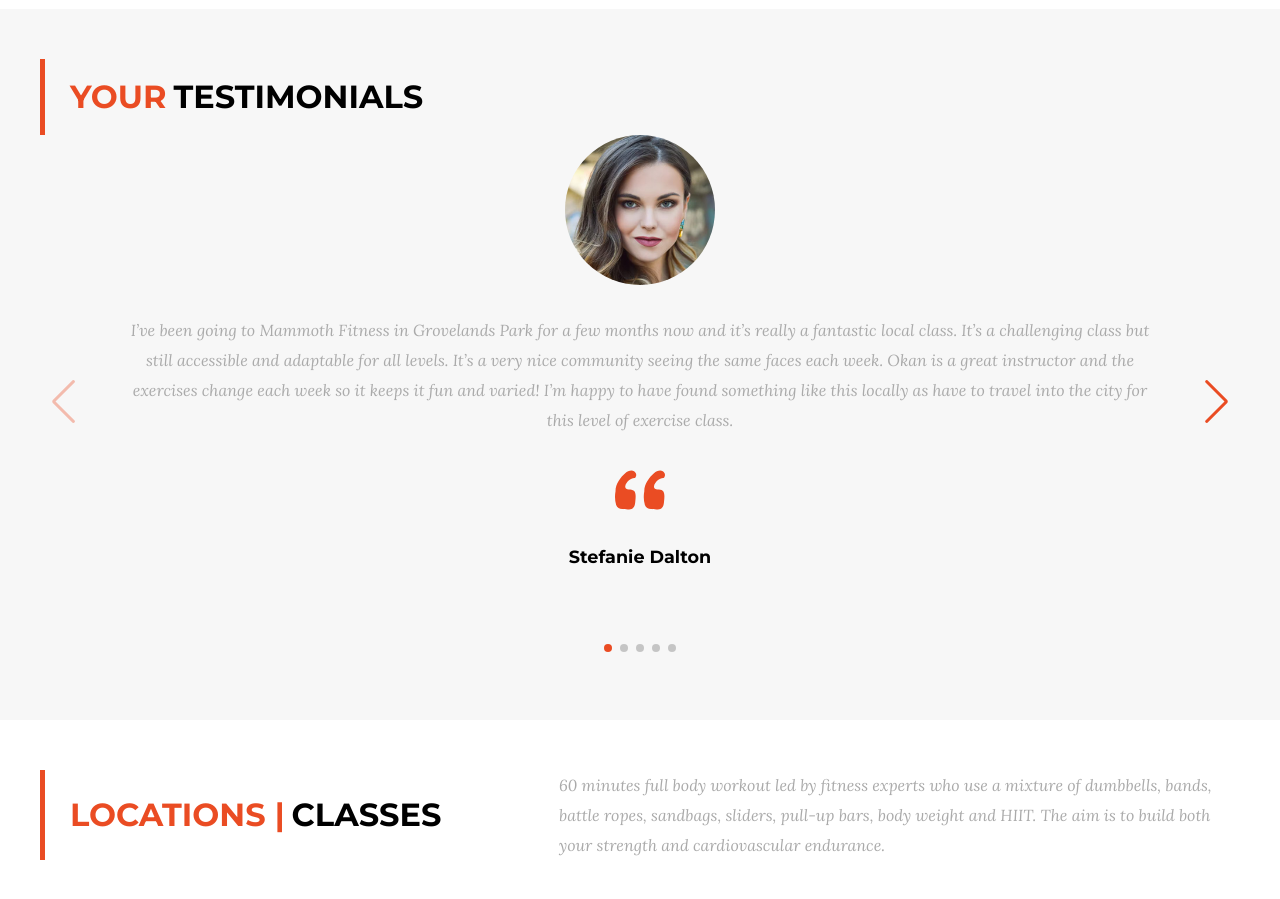
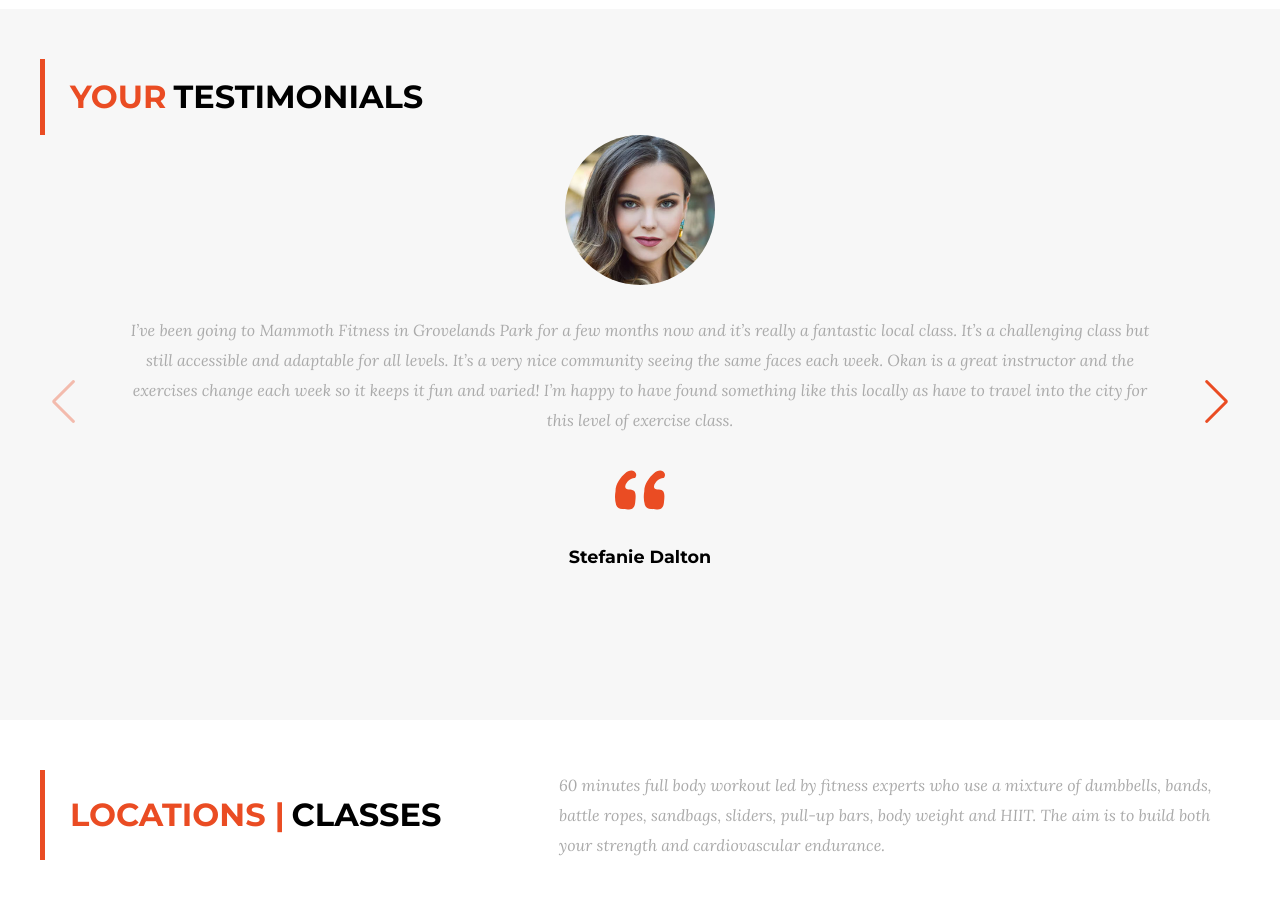
Before and after one commit to ufukcankurt/training-project, a React (Create React App) app: page / in a window 1280 px wide. Shown: the part 5340-6239 px from the top of the page. Built offline with nearby package versions, Linux system fonts and the light colour scheme.

Commit message:
refactor(comments):  change pagination setting

```diff
--- a/src/components/comments/Comments.jsx
+++ b/src/components/comments/Comments.jsx
@@ -30,12 +30,12 @@ const allComments = [
     img: "/img/comment_1.jpg",
     text: "I’ve been going to Mammoth Fitness in Grovelands Park for a few months now and it’s really a fantastic local class. It’s a challenging class but still accessible and adaptable for all levels. It’s a very nice community seeing the same faces each week. Okan is a great instructor and the exercises change each week so it keeps it fun and varied! I’m happy to have found something like this locally as have to travel into the city for this level of exercise class.",
   },
-  {
-    id: 2,
-    name: "Cait B",
-    img: "/img/comment_2.jpg",
-    text: "Neighbourhood Fitness at its Best! I recently moved to the neighbourhood and discovered Mammoth Fitness while out walking my dog. (Great music and positive energy radiating from the church gym!) Okan (the owner) was super welcoming and I got to try my first session for free! It was fantastic and I’ve been a regular for the past 2 months. It is a wonderful supportive group, most of whom live nearby, so it’s been great to meet my neighbours, of all fitness levels! We all work out together in stations and there are options for beginners and advanced. Therefore, you will get the exact workout you require for the stage of fitness you are at in your life. I especially love the outdoor sessions that are on Saturday’s at Grovelands park! Highly recommend this Bootcamp, and specifically Okan!",
-  },
+  // {
+  //   id: 2,
+  //   name: "Cait B",
+  //   img: "/img/comment_2.jpg",
+  //   text: "Neighbourhood Fitness at its Best! I recently moved to the neighbourhood and discovered Mammoth Fitness while out walking my dog. (Great music and positive energy radiating from the church gym!) Okan (the owner) was super welcoming and I got to try my first session for free! It was fantastic and I’ve been a regular for the past 2 months. It is a wonderful supportive group, most of whom live nearby, so it’s been great to meet my neighbours, of all fitness levels! We all work out together in stations and there are options for beginners and advanced. Therefore, you will get the exact workout you require for the stage of fitness you are at in your life. I especially love the outdoor sessions that are on Saturday’s at Grovelands park! Highly recommend this Bootcamp, and specifically Okan!",
+  // },
   {
     id: 3,
     name: "Arden Janicek",
@@ -60,7 +60,7 @@ const Comments = () => {
   return (
     <div className={styles.container}>
        <SectionTitle pageInfos={pageInfos} />
-      <Swiper pagination={true} modules={[Pagination, Navigation]} navigation={true} className="mySwiper">
+      <Swiper pagination={false} modules={[Pagination, Navigation]} navigation={true} className="mySwiper">
         {
           allComments.map((comment) => <SwiperSlide><Comment comment={comment} /></SwiperSlide>)
         }
```
